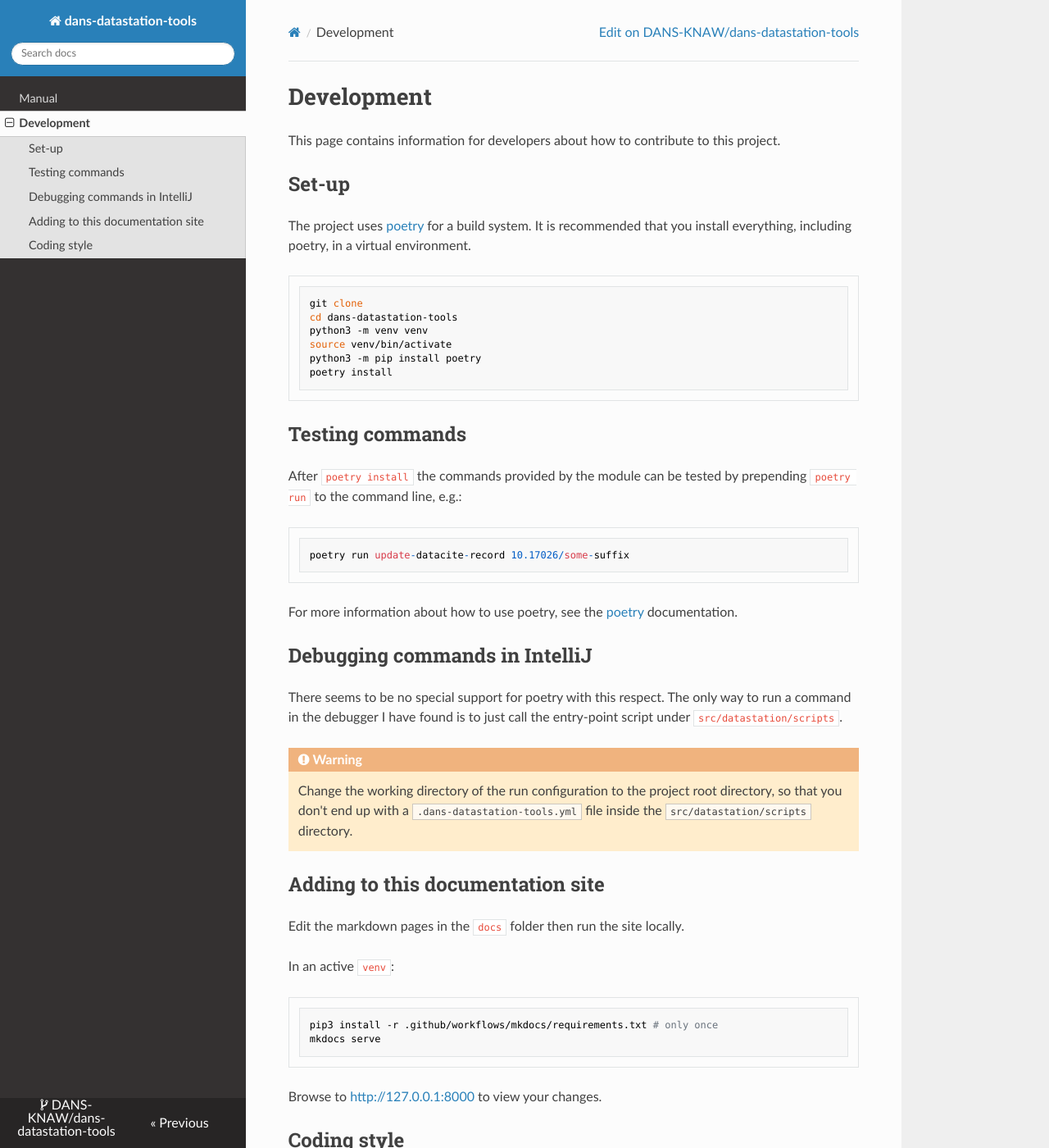
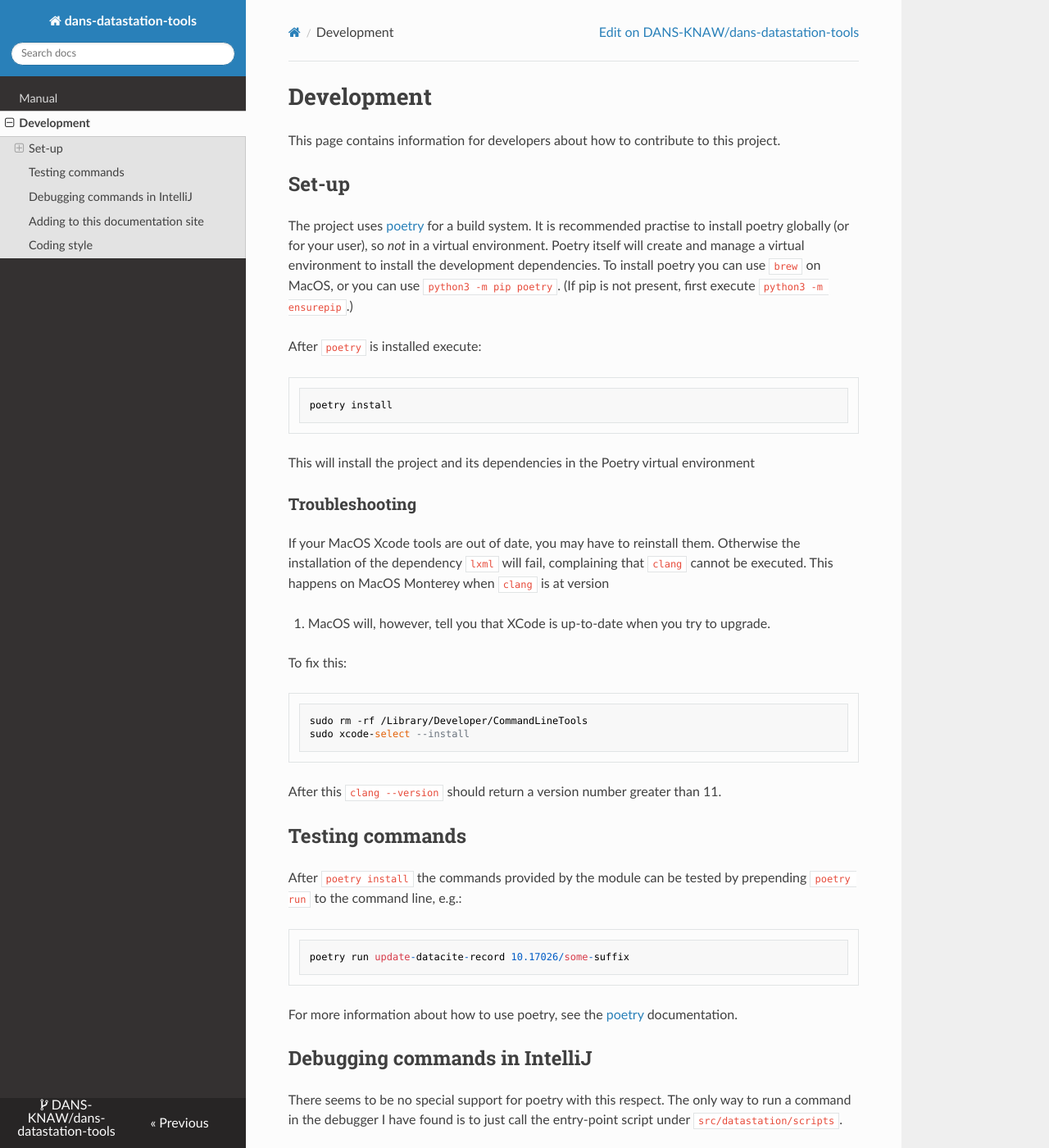
Before and after one commit to janvanmansum/dans-datastation-tools, an MkDocs documentation site: the page built from docs/dev.md, in a window 1280 px wide and 1400 px high. Shown: the whole window at 82% size. Built offline with MkDocs 1.6.1, drawn with Linux system fonts in a browser that asks for light colours; nearby versions of some CDN libraries; some of the changed text lies outside the part shown.

Commit message:
Updated dev docs

````diff
--- a/docs/dev.md
+++ b/docs/dev.md
@@ -6,17 +6,35 @@ This page contains information for developers about how to contribute to this pr
 Set-up
 ------
 
-The project uses [poetry] for a build system. It is recommended that you install everything, including poetry, in a
-virtual environment.
+The project uses [poetry] for a build system. It is recommended practise to install poetry globally (or for your user),
+so
+*not* in a virtual environment. Poetry itself will create and manage a virtual environment to install the development
+dependencies. To install poetry you can use `brew` on MacOS, or you can use `python3 -m pip poetry`. (If pip is not
+present, first execute `python3 -m ensurepip`.)
 
-```shell
-git clone
-cd dans-datastation-tools
-python3 -m venv venv
-source venv/bin/activate
-python3 -m pip install poetry
+After `poetry` is installed execute:
+
+```bash
 poetry install
 ```
+
+This will install the project and its dependencies in the Poetry virtual environment
+
+### Troubleshooting
+
+If your MacOS Xcode tools are out of date, you may have to reinstall them. Otherwise the installation of the dependency
+`lxml` will fail, complaining that `clang` cannot be executed. This happens on MacOS Monterey when `clang` is at version
+
+11. MacOS will, however, tell you that XCode is up-to-date when you try to upgrade.
+
+To fix this:
+
+```bash
+sudo rm -rf /Library/Developer/CommandLineTools
+sudo xcode-select --install
+```
+
+After this `clang --version` should return a version number greater than 11.
 
 Testing commands
 ----------------
@@ -45,16 +63,14 @@ found is to just call the entry-point script under `src/datastation/scripts`.
 
 Adding to this documentation site
 ---------------------------------
-
-Edit the markdown pages in the `docs` folder then run the site locally.
-
-In an active `venv`:
-```shell
-pip3 install -r .github/workflows/mkdocs/requirements.txt # only once
-mkdocs serve
-```
+See [dans-dev-tools](https://github.com/DANS-KNAW/dans-dev-tools#startsh-scripts):
+`start-virtual-env.sh` and `start-mkdocs.sh`.
 
 Browse to <http://127.0.0.1:8000>{:target=_blank} to view your changes.
+
+Note that here we are using a separate virtual environment. This way we don't get the dependencies
+for `dans-datastation-tools`
+and the doc site confused.
 
 Coding style
 ------------
@@ -63,6 +79,7 @@ Coding style
     1. The command line (for simple values)
     2. The standard input (for lists o)
 * Write output to the standard output
-* Write status messages (OK, Oops, ...) for the end user to the standard error
+* Write status messages ("OK", "Oops", etc) for the end user to the standard error
 * Write all other information to the logs (at an appropriate level)
-* Get all the configuration variables from the `config` dictionary in the `main` function and pass them to down to
+* Get all the configuration variables from the `config` dictionary in the `main` function and pass them to down to the
+  functions instead of passing down the complete config dictionary.
````
